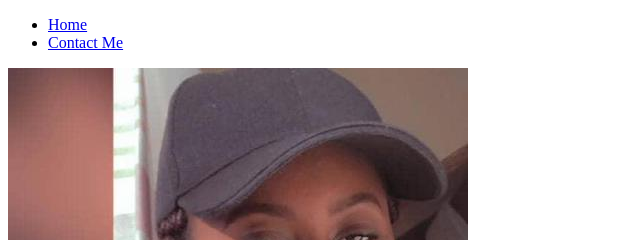
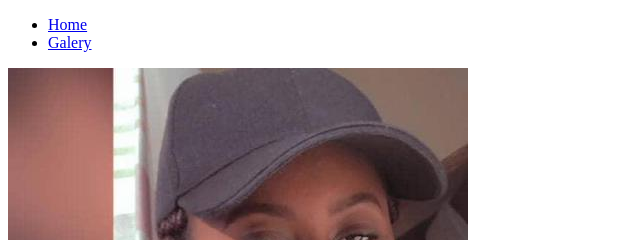
Before and after one commit to racheliradu/Funds_Of_Web_Development, a plain HTML site: page galery.html in a window 1280 px wide. Shown: the top 240 px of the page, 0-640 px from the left. Drawn offline with Linux system fonts and the light colour scheme.

Commit message:
Update and rename contact.html to galery.html

```diff
--- a/contact.html
+++ b/galery.html
@@ -16,7 +16,7 @@
                     </li>
 
                     <li class="nav-item">
-                        <a class="nav-link headerachor" href="contact.html">Contact Me</a>
+                        <a class="nav-link headerachor" href="galery.html">Galery</a>
                     </li>
              </ul>
         </nav>
```
